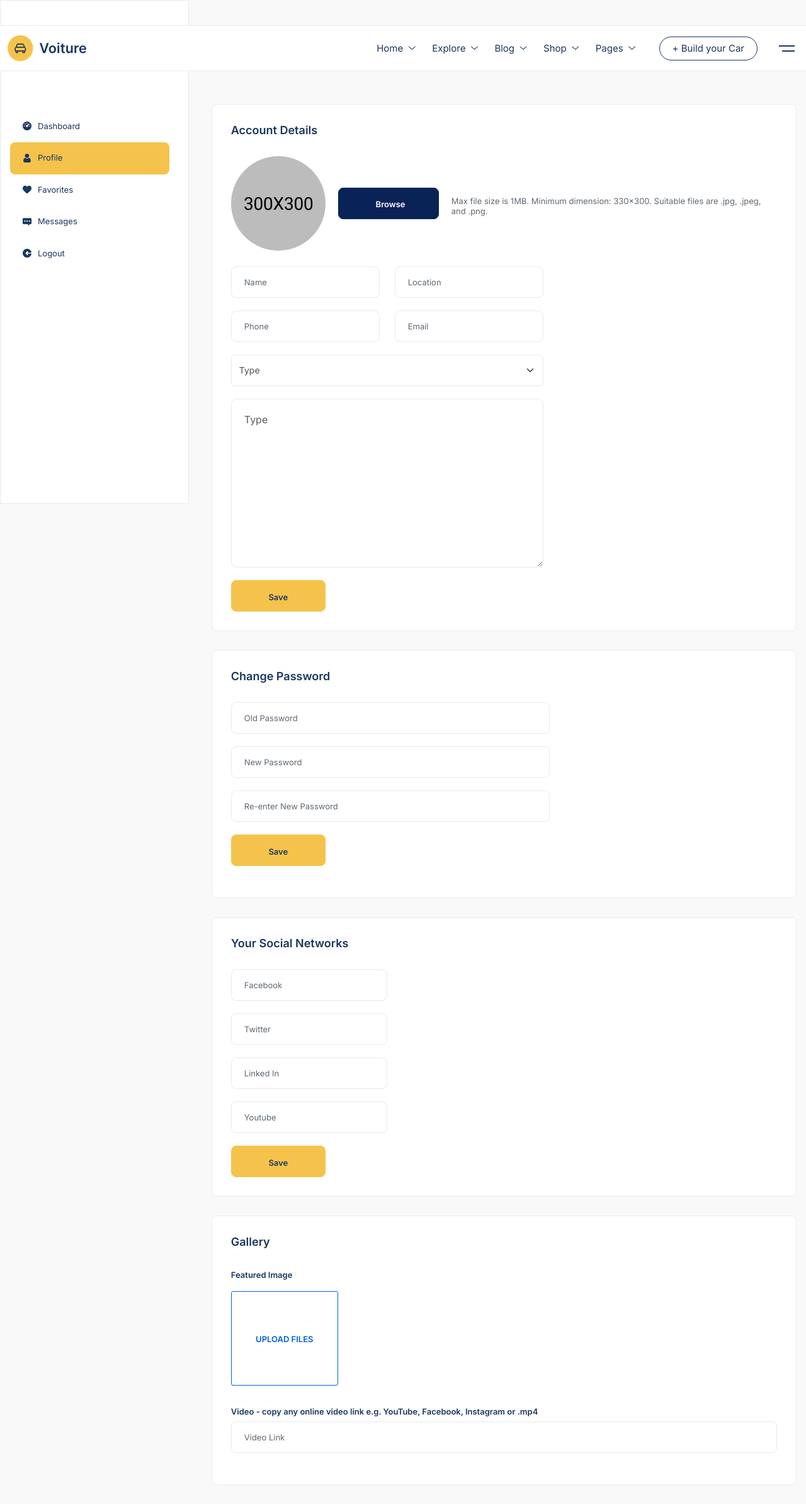
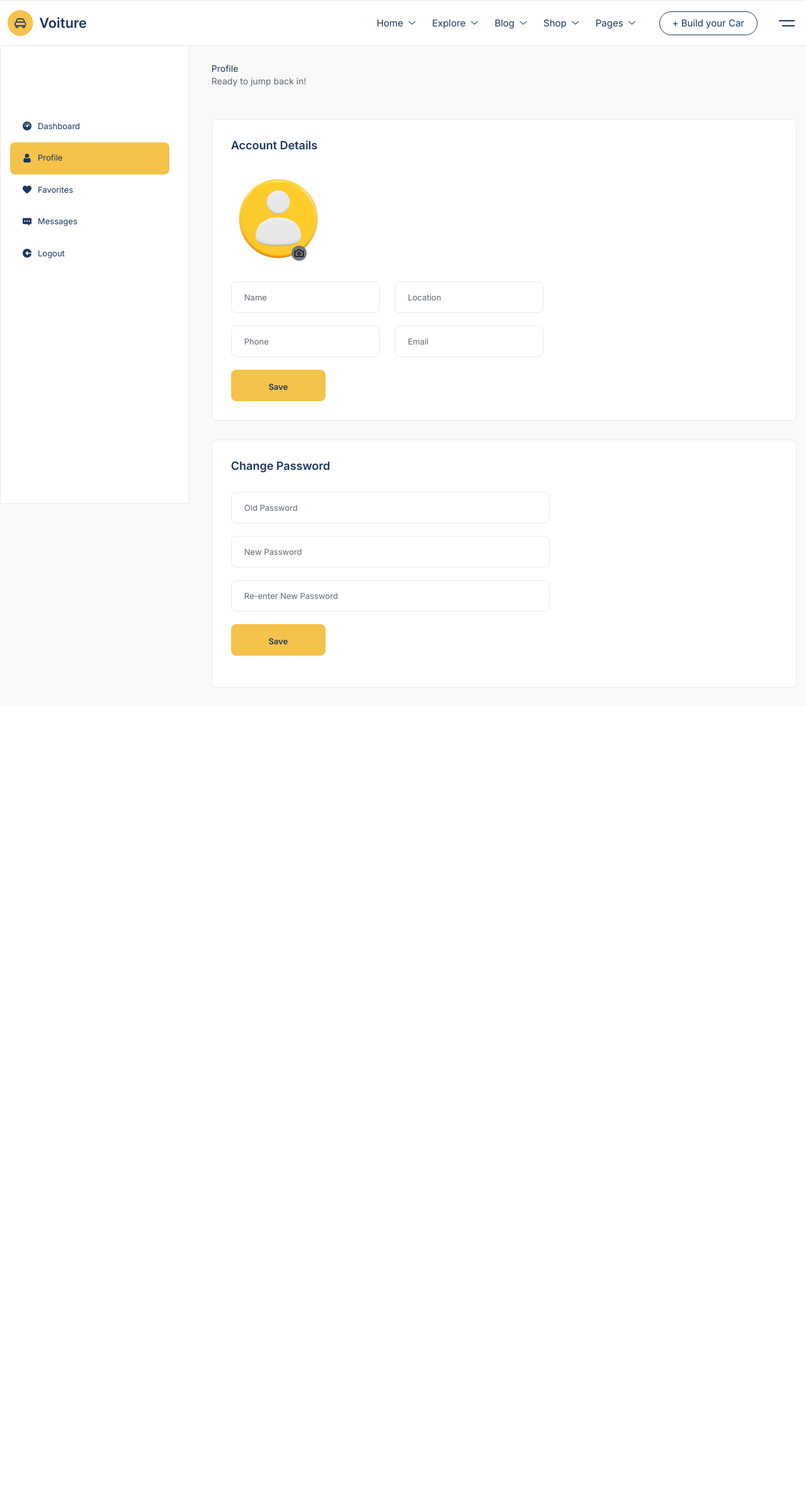
Before and after one commit to Husnain-Ashfaq39/CarBungalo, a Next.js app: page /profile in a window 1280 px wide. Shown: the whole page at 63% size. After the commit the page ends 1122 px from the top, so only its background shows below. Built offline with nearby package versions, Linux system fonts and the light colour scheme.

Commit message:
Profile Pic

```diff
--- a/app/(dashboard)/dashboard/page.js
+++ b/app/(dashboard)/dashboard/page.js
@@ -26,9 +26,7 @@ const Dashboard = () => {
       </div>
       {/* Sidebar Panel End */}
 
-      {/* header top */}
-      {/* <DashboardHeaderTop /> */}
-      {/* End header top */}
+
 
       {/* Main Header Nav */}
       <DashboardHeader />
--- a/app/(dashboard)/profile/page.js
+++ b/app/(dashboard)/profile/page.js
@@ -7,13 +7,11 @@ import MobileMenu from "@/app/components/common/MobileMenu";
 import LoginSignupModal from "@/app/components/common/login-signup";
 import AccountDetails from "@/app/components/dashboard/profile/AccountDetails";
 import ChangePassword from "@/app/components/dashboard/profile/ChangePassword";
-import Gallery from "@/app/components/dashboard/profile/Gallery";
-import SocialNetwork from "@/app/components/dashboard/profile/SocialNetwork";
 import React from "react";
 
 export const metadata = {
   title:
-    "Dashboard Profile || Voiture - Automotive & Car Dealer NextJS Template",
+    "Dashboard Profile CarBungalo",
 };
 
 const Profile = () => {
@@ -29,9 +27,6 @@ const Profile = () => {
       </div>
       {/* Sidebar Panel End */}
 
-      {/* header top */}
-      {/* <DashboardHeaderTop /> */}
-      {/* End header top */}
 
       {/* Main Header Nav */}
       <DashboardHeader />
@@ -64,7 +59,7 @@ const Profile = () => {
               </div>
               {/* End mobilemenu */}
 
-              <div className="row">
+              <div className="row mt-4">
                 <div className="col-xl-8">
                   <div className="breadcrumb_content mb50">
                     <h2 className="breadcrumb_title">Profile</h2>
@@ -93,57 +88,7 @@ const Profile = () => {
                     </div>
                   </div>
                 </div>
-                {/* End .col */}
 
-                <div className="col-lg-12">
-                  <div className="new_property_form">
-                    <div className="row">
-                      <div className="col-lg-7">
-                        <div className="row">
-                          <div className="col-lg-12">
-                            <h4 className="title mb30">Your Social Networks</h4>
-                          </div>
-                          <SocialNetwork />
-                        </div>
-                      </div>
-                    </div>
-                  </div>
-                </div>
-                {/* End .col */}
-
-                <div className="col-lg-12">
-                  <div className="new_property_form">
-                    <div className="row">
-                      <div className="col-lg-12">
-                        <h4 className="title mb30">Gallery</h4>
-                      </div>
-                      {/* End .col-12 */}
-
-                      <div className="col-lg-12">
-                        <label className="form-label">Featured Image</label>
-                        <Gallery />
-                      </div>
-                      {/* End .col-12 */}
-
-                      <div className="col-md-12">
-                        <div className="mb20">
-                          <label className="form-label">
-                            Video - copy any online video link e.g. YouTube,
-                            Facebook, Instagram or .mp4
-                          </label>
-                          <input
-                            name="form_name"
-                            className="form-control form_control"
-                            type="text"
-                            placeholder="Video Link"
-                          />
-                        </div>
-                      </div>
-                      {/* End .col-12 */}
-                    </div>
-                  </div>
-                </div>
-                {/* End */}
               </div>
               {/* End .row */}
             </div>
--- a/app/blog/blog-grid/page.js
+++ b/app/blog/blog-grid/page.js
@@ -10,6 +10,7 @@ import React,{useState,useEffect} from "react";
 import BlogCard from "@/app/components/blog/blog-card";
 import db from "@/utils/appwrite/Services/dbServices"; // Adjust the import path as needed
 import storageServices from "@/utils/appwrite/Services/storageServices"; // Adjust the import path as needed
+import Preloader1 from "@/app/components/PreLoader1";
 
 
 const Blog = () => {
@@ -59,7 +60,7 @@ const Blog = () => {
   }, []);
 
   if (loading) {
-    return <div>Loading blog posts...</div>;
+    return <Preloader1/>;
   }
 
   if (error) {
@@ -77,9 +78,7 @@ const Blog = () => {
       </div>
       {/* Sidebar Panel End */}
 
-      {/* header top */}
-      <HeaderTop />
-      {/* End header top */}
+
 
       {/* Main Header Nav */}
       <DefaultHeader />
--- a/app/components/PreLoader1.jsx
+++ b/app/components/PreLoader1.jsx
@@ -2,7 +2,7 @@ import React, { useState, useEffect } from 'react';
 import { motion, AnimatePresence } from 'framer-motion';
 import { Car } from 'lucide-react';
 
-export default function Component() {
+export default function Preloader1() {
   const [progress, setProgress] = useState(0);
 
   useEffect(() => {
--- a/app/components/common/DashboardHeader.js
+++ b/app/components/common/DashboardHeader.js
@@ -5,7 +5,7 @@ import React from "react";
 
 const DashboardHeader = () => {
   return (
-    <header className="header-nav menu_style_home_one home3_style dashbord_style main-menu">
+    <header className="header-nav menu_style_home_one home3_style dashbord_style main-menu lg:mt-[-40px]">
       {/* Ace Responsive Menu */}
       <nav className="posr">
         <div className="container-fluid d-flex align-items-center">
--- a/app/components/dashboard/profile/AccountDetails.js
+++ b/app/components/dashboard/profile/AccountDetails.js
@@ -56,35 +56,7 @@ const AccountDetails = () => {
             </div>
             {/* End .col */}
 
-            <div className="col-sm-12">
-              <div className="ui_kit_select_search add_new_property mb20">
-                <select
-                  className="form-select form-control"
-                  data-live-search="true"
-                  data-width="100%"
-                >
-                  <option>Type</option>
-                  <option data-tokens="Seller">Seller</option>
-                  <option data-tokens="Purchaser">Purchaser</option>
-                  <option data-tokens="Dealer">Dealer</option>
-                  <option data-tokens="Other">Other</option>
-                </select>
-              </div>
-            </div>
-            {/* End .col */}
 
-            <div className="col-lg-12">
-              <div className="mb20">
-                <textarea
-                  name="form_message"
-                  className="form-control"
-                  rows={10}
-                  placeholder="Type"
-                  defaultValue={""}
-                />
-              </div>
-            </div>
-            {/* End .col */}
 
             <div className="col-lg-12">
               <div className="new_propertyform_btn">
--- a/app/components/dashboard/profile/ProfilePicUploader.js
+++ b/app/components/dashboard/profile/ProfilePicUploader.js
@@ -1,41 +1,117 @@
-"use client";
+'use client';
 
-import React, { useState } from "react";
+import React, { useState, useEffect } from "react";
+import storageServices from "@/utils/appwrite/Services/storageServices";
+import dbServices from "@/utils/appwrite/Services/dbServices";
+import useUserStore from "@/utils/store/userStore";
+import { Camera } from 'lucide-react';
 
 const ProfilePicUploader = () => {
-  const defaultImage = "/images/team/upload_photo.png";
+  const { user } = useUserStore();
+  const userId = user?.userId || null;
+
+  const defaultImage = "/images/defaultprofile.jpg";
   const [selectedImage, setSelectedImage] = useState(defaultImage);
+  const [loading, setLoading] = useState(false);
+  const [error, setError] = useState("");
 
-  const handleImageChange = (event) => {
-    const file = event.target.files[0];
-    if (file && file.type.startsWith("image/")) {
+  useEffect(() => {
+    if (!userId) return; // Early exit if no userId is available
+
+    const fetchUserProfilePic = async () => {
+      try {
+        const userDoc = await dbServices.Users.get(userId);
+        if (userDoc?.profileId) {
+          const imageUrl = await storageServices.images.getFileDownload(userDoc.profileId);
+          setSelectedImage(imageUrl);
+        }
+      } catch (err) {
+        console.error("Error fetching user profile picture:", err);
+      }
+    };
+
+    fetchUserProfilePic();
+  }, [userId]);
+
+  const handleImageChange = async (event) => {
+    const file = event.target.files?.[0];
+    if (!file) return;
+
+    if (!file.type.startsWith("image/")) {
+      setError("Please select a valid image file.");
+      setSelectedImage(defaultImage);
+      return;
+    }
+
+    setLoading(true);
+    setError("");
+
+    try {
+      const fileId = await uploadProfilePic(file);
+      await updateUserProfile(fileId.$id);
       setSelectedImage(URL.createObjectURL(file));
-    } else {
-      setSelectedImage(defaultImage);
+    } catch (err) {
+      console.error("Error uploading file or updating user profile:", err);
+      setError("An error occurred while uploading the profile picture.");
+    } finally {
+      setLoading(false);
+    }
+  };
+
+  const uploadProfilePic = async (file) => {
+    try {
+      return await storageServices.images.createFile(file);
+    } catch (err) {
+      throw new Error("Error uploading file.");
+    }
+  };
+
+  const updateUserProfile = async (fileId) => {
+    if (!userId) {
+      throw new Error("User ID is required to update the profile.");
+    }
+
+    try {
+      const userDoc = await dbServices.Users.get(userId);
+      if (!userDoc) throw new Error("User document not found.");
+
+      await dbServices.Users.update(userDoc.$id, {
+        profileId: fileId,
+      });
+    } catch (err) {
+      throw new Error("Error updating user profile.");
     }
   };
 
   return (
-    <div className="wrap-custom-file mb25">
+    <div className="wrap-custom-file mb25 relative">
       <input
         type="file"
         name="image1"
         id="image1"
         accept=".gif, .jpg, .jpeg, .png"
         onChange={handleImageChange}
+        className="hidden"
       />
       <label
         htmlFor="image1"
+        className="cursor-pointer block w-32 h-32 rounded-full overflow-hidden transition-all duration-300 ease-in-out hover:opacity-80"
         style={{
           backgroundImage: `url("${selectedImage}")`,
+          backgroundSize: 'cover',
+          backgroundPosition: 'center',
         }}
       >
-        <span>&nbsp;&nbsp;Browse</span>
       </label>
-      <small className="file_title">
-        Max file size is 1MB. Minimum dimension: 330x300. Suitable files are
-        .jpg, .jpeg, and .png.
-      </small>
+      <div
+        className="absolute bottom-2 left-24 z-10 bg-secondary rounded-full p-1 cursor-pointer"
+        onClick={() => document.getElementById('image1').click()}
+      >
+        <Camera className="text-black" size={16} />
+      </div>
+      {loading && <p className="mt-2 text-sm text-gray-600">Uploading...</p>}
+      {error && <p className="mt-2 text-sm text-red-500">{error}</p>}
+
     </div>
   );
 };
--- a/package.json
+++ b/package.json
@@ -3,10 +3,10 @@
   "version": "1.7.0",
   "private": true,
   "scripts": {
-    "dev": "next dev",
+    "dev": "next lint || next dev",
     "build": "next build",
     "start": "next start",
-    "lint": "next lint"
+    "lint": "eslint ."
   },
   "dependencies": {
     "@faker-js/faker": "^8.0.2",
@@ -50,7 +50,7 @@
     "@typescript-eslint/parser": "^8.12.2",
     "autoprefixer": "^10.4.20",
     "eslint": "^8.57.1",
-    "eslint-config-next": "^15.0.2",
+    "eslint-config-next": "^15.0.3",
     "eslint-plugin-import": "^2.31.0",
     "eslint-plugin-jsx-a11y": "^6.10.2",
     "eslint-plugin-react": "^7.37.2",
```
Also changed, not shown: eslint.config.mjs (deleted, +0 -9 lines), .eslintrc.js, public/images/defaultprofile.jpg (added), 1 other file (tests, documents, lock files or other folders).
